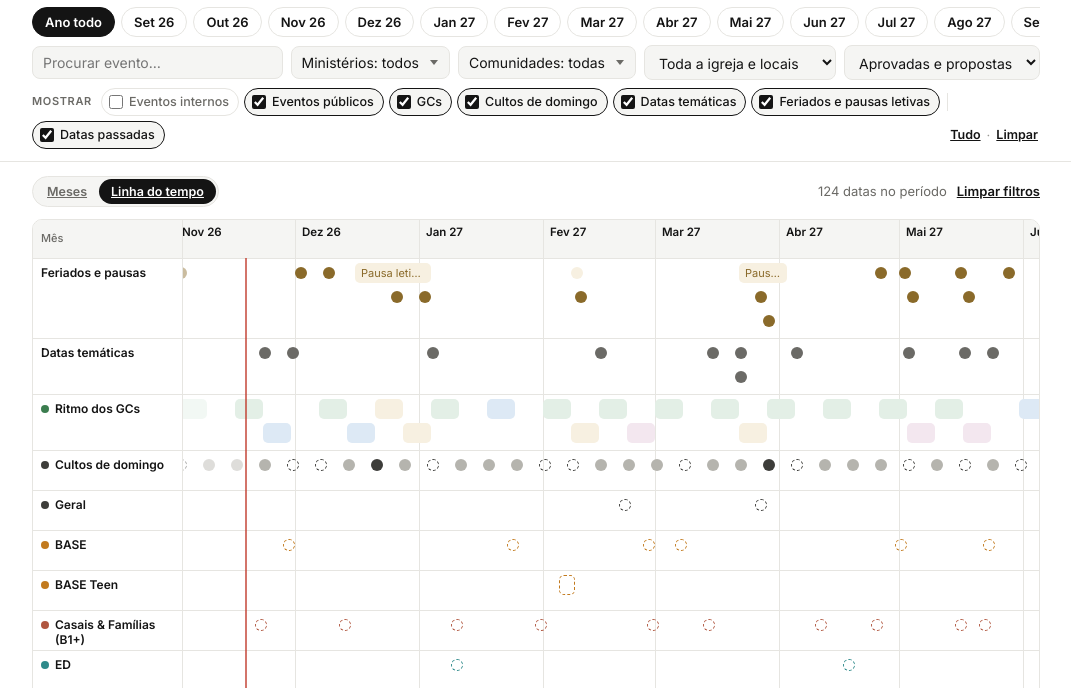
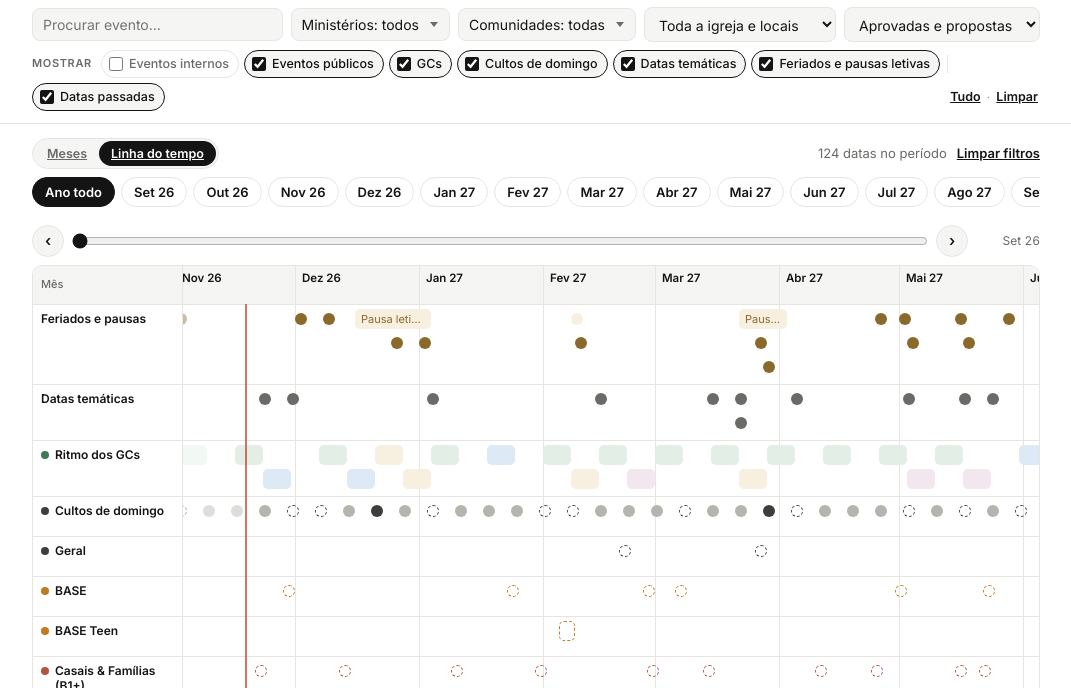
Before and after one commit to cclx-pt/dash-cal-lideres, a plain HTML site: page index.html in a window 1280 px wide. Both pictures are taken after a click on the button "Linha do tempo". Shown: the part 86-774 px from the top of the page, without its empty margins (104-1175 px from the left). Drawn offline with Linux system fonts and the light colour scheme.

Commit message:
Consulta: meses por baixo das vistas e barra de deslocação na linha do tempo
Co-Authored-By: Claude Opus 5.5 <noreply@anthropic.com>
Claude-Session: https://claude.ai/code/session_018hCCi6yptyvCEhwQMibcgH

```diff
--- a/index.html
+++ b/index.html
@@ -121,6 +121,13 @@ footer { color: var(--soft); font-size: 12px; padding-block: 28px 40px; border-t
 .vseg button { font: 600 12.5px var(--body); border: 0; background: transparent; color: var(--muted); border-radius: 999px; padding: 5px 12px; cursor: pointer }
 .vseg button[aria-pressed="true"] { background: var(--ink); color: var(--bg) }
 .meta { align-items: center }
+main .months { padding: 4px 0 8px; margin-bottom: 4px }
+.tl-nav { display: flex; align-items: center; gap: 8px; margin-top: 10px }
+.tl-nav button { width: 32px; height: 32px; border-radius: 50%; border: 1px solid var(--line); background: var(--surface); color: var(--ink); font: 600 15px var(--body); cursor: pointer; flex: none; line-height: 1 }
+.tl-nav button:hover { border-color: var(--ink) }
+.tl-nav input[type=range] { flex: 1; accent-color: var(--ink); height: 28px; margin: 0; min-width: 0 }
+.tl-nav span { font-size: 12px; color: var(--muted); white-space: nowrap; min-width: 64px; text-align: right; font-variant-numeric: tabular-nums }
+.tl-wrap { scrollbar-width: thin }
 .meta #count { order: 2 }
 .meta #clear { order: 3 }
 .tl-wrap { margin-top: 8px; border: 1px solid var(--line); border-radius: 10px; overflow-x: auto; overflow-y: hidden; background: var(--bg); position: relative }
@@ -187,7 +194,6 @@ footer { color: var(--soft); font-size: 12px; padding-block: 28px 40px; border-t
 
 <div class="bar">
   <div class="wrap">
-    <nav class="months" id="months" aria-label="Mês"></nav>
     <div class="row">
       <input type="search" id="q" placeholder="Procurar evento…" aria-label="Procurar evento">
       <details class="ms" id="fMin">
@@ -240,6 +246,7 @@ footer { color: var(--soft); font-size: 12px; padding-block: 28px 40px; border-t
 
 <main class="wrap">
   <div class="meta"><div class="vseg" role="group" aria-label="Vista"><button type="button" data-v="meses" aria-pressed="true">Meses</button><button type="button" data-v="tl" aria-pressed="false">Linha do tempo</button></div><span id="count">A carregar as datas…</span><button type="button" id="clear">Limpar filtros</button></div>
+  <nav class="months" id="months" aria-label="Mês"></nav>
   <div id="out"><div class="empty">A carregar o calendário…</div></div>
   <footer>As datas propostas só contam depois de aprovadas pelo Conselho de Liderança. Para propor uma data, fale com o líder do seu ministério ou com o CL.</footer>
 </main>
@@ -472,6 +479,16 @@ footer { color: var(--soft); font-size: 12px; padding-block: 28px 40px; border-t
     wrap.append(tl);
     if (!evv.length && !fer.length) { out.append(el("div", { class: "empty", text: "Nenhuma data com estes filtros. Experimente limpar os filtros." })); }
     else {
+      const rng = el("input", { type: "range", min: "0", max: "1000", value: "0", step: "1", "aria-label": "Deslocar a linha do tempo" });
+      const lbl = el("span");
+      const navB = (t, d, lab) => { const bt = el("button", { type: "button", "aria-label": lab, text: t }); bt.addEventListener("click", () => wrap.scrollBy({ left: d * (wrap.clientWidth - LW) * 0.8, behavior: "smooth" })); return bt; };
+      const nav = el("div", { class: "tl-nav" }, navB("‹", -1, "Recuar"), rng, navB("›", 1, "Avançar"), lbl);
+      const maxS = () => Math.max(1, wrap.scrollWidth - wrap.clientWidth);
+      const sync = () => { rng.value = String(Math.round(wrap.scrollLeft / maxS() * 1000)); const d0 = new Date(start.getTime() + Math.max(0, Math.round(wrap.scrollLeft / pxd)) * DAY); lbl.textContent = mes ? `${d0.getDate()}/${MC[d0.getMonth()]}` : `${MC[d0.getMonth()]} ${String(d0.getFullYear()).slice(2)}`; };
+      rng.addEventListener("input", () => { wrap.scrollLeft = rng.value / 1000 * maxS(); });
+      wrap.addEventListener("scroll", sync, { passive: true });
+      requestAnimationFrame(() => { nav.hidden = wrap.scrollWidth <= wrap.clientWidth + 2; sync(); });
+      out.append(nav);
       out.append(wrap, det, el("div", { class: "tl-leg" },
         el("span", {}, el("i", { style: "background:#3d3d3a" }), "Aprovada"),
         el("span", {}, el("i", { style: "border:1.5px dashed #3d3d3a" }), "Proposta"),
```
